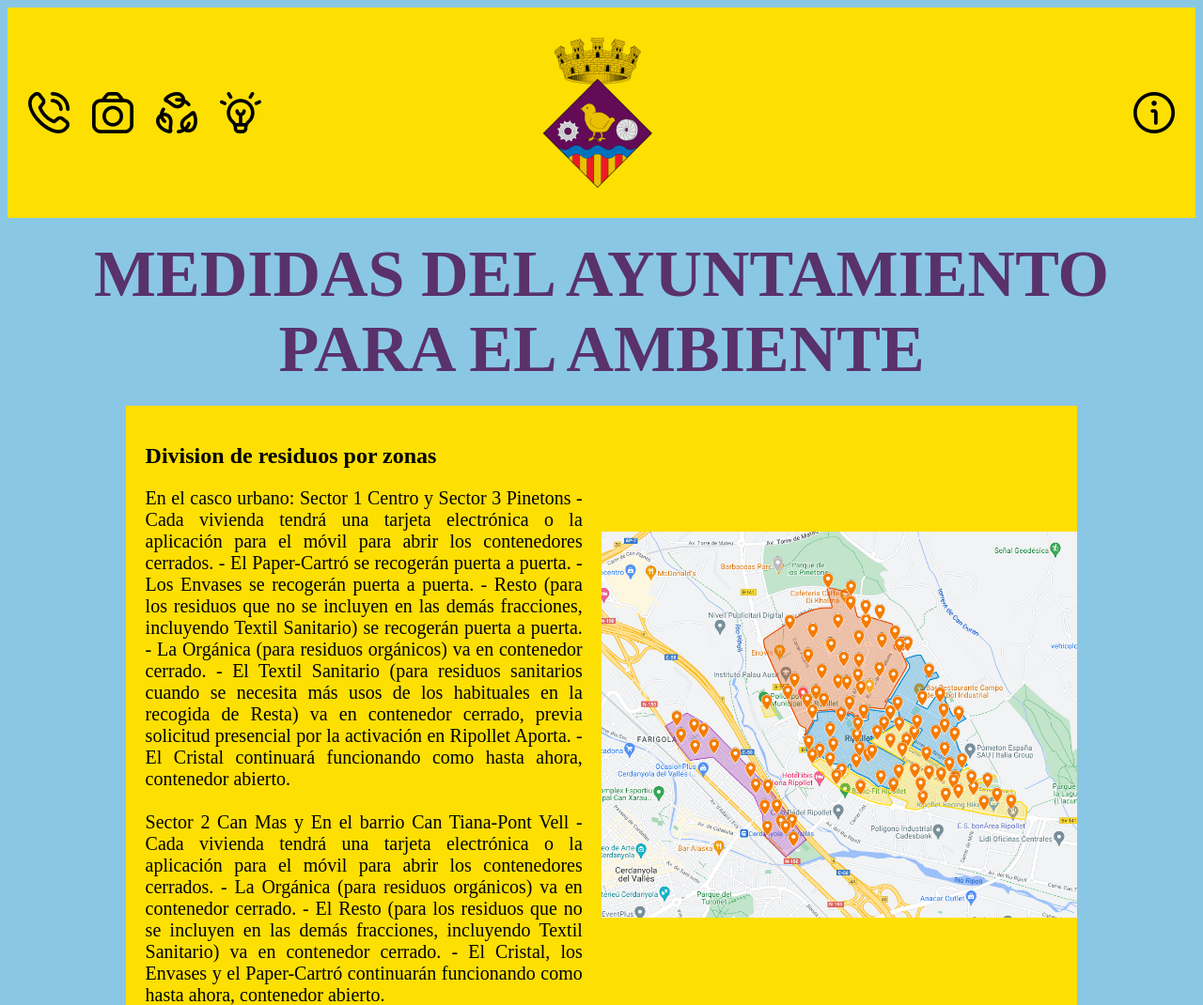
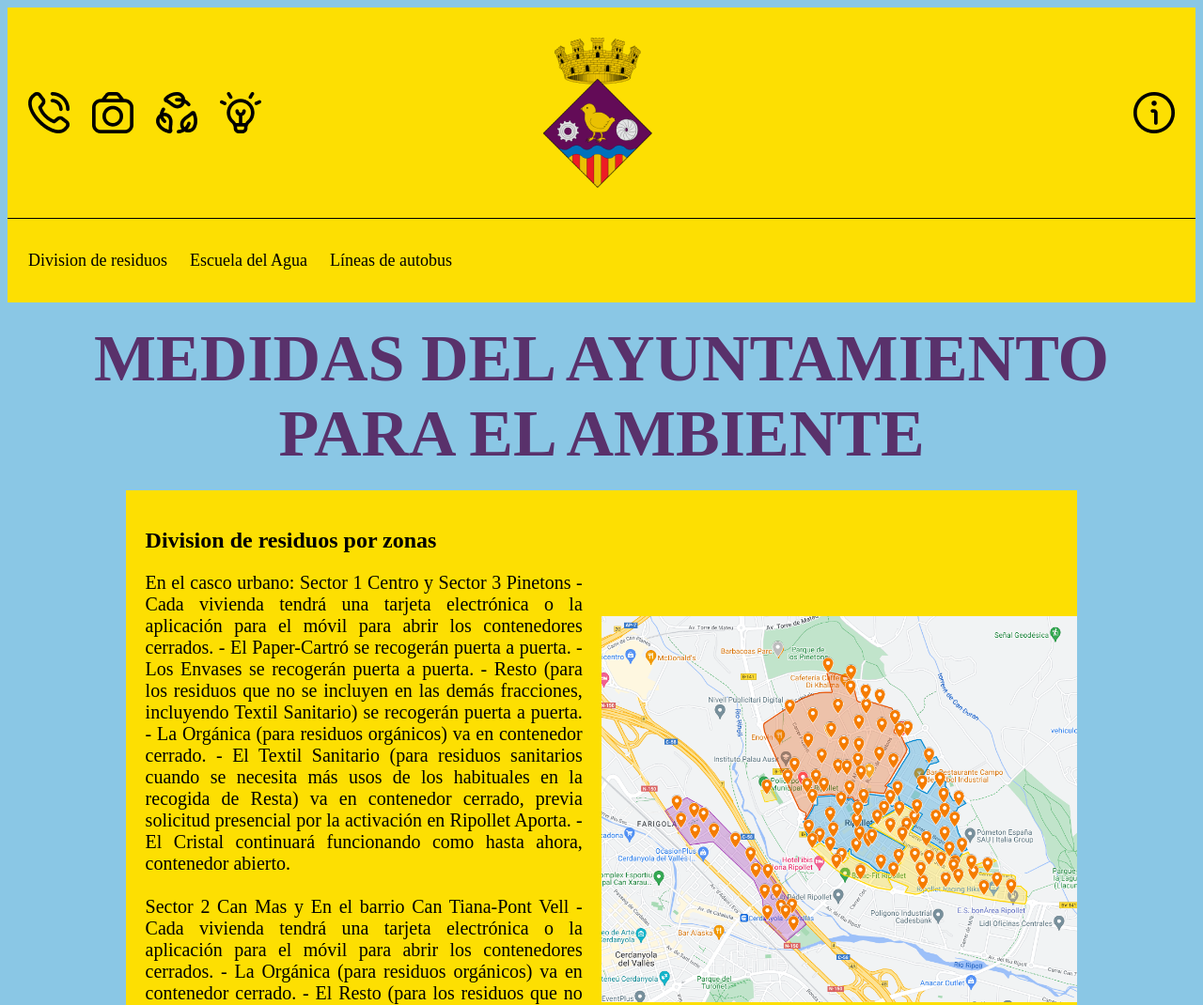
Before and after one commit to DanielOrtigosa/ProyectoHTML, a plain HTML site: page environmental.html in a window 1280 px wide. Shown: the top 1070 px of the page at 94% size. Drawn offline with Linux system fonts and the light colour scheme.

Commit message:
Update environmental.html

```diff
--- a/environmental.html
+++ b/environmental.html
@@ -31,6 +31,14 @@
         /></a>
       </div>
     </div>
+     <!-- Barra de anclas del Header -->
+     <div class="header borde-negro-superior">
+      <div>
+          <a href="#Division">Division de residuos</a>
+          <a href="#Noticias">Escuela del Agua</a>
+          <a href="#Mediambientales">Líneas de autobus</a>
+      </div>
+  </div>
   </head>
 
   <body>
@@ -40,7 +48,7 @@
 
     <div id="caja-noticias">
         <div class="caja-noticias-text">
-            <h2>Division de residuos por zonas</h2>
+            <h2 id="Division">Division de residuos por zonas</h2>
             <p class="texto-grande texto-justificado">En el casco urbano: Sector 1 Centro y Sector 3 Pinetons
 
               - Cada vivienda tendrá una tarjeta electrónica o la aplicación para el móvil para abrir los contenedores cerrados.
```
